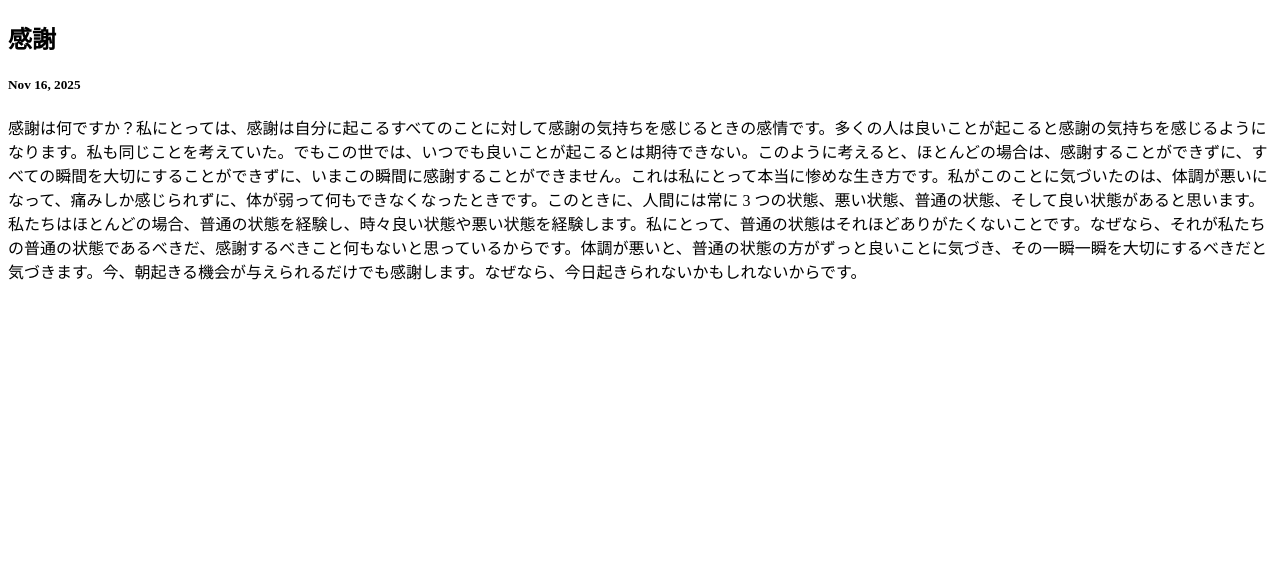
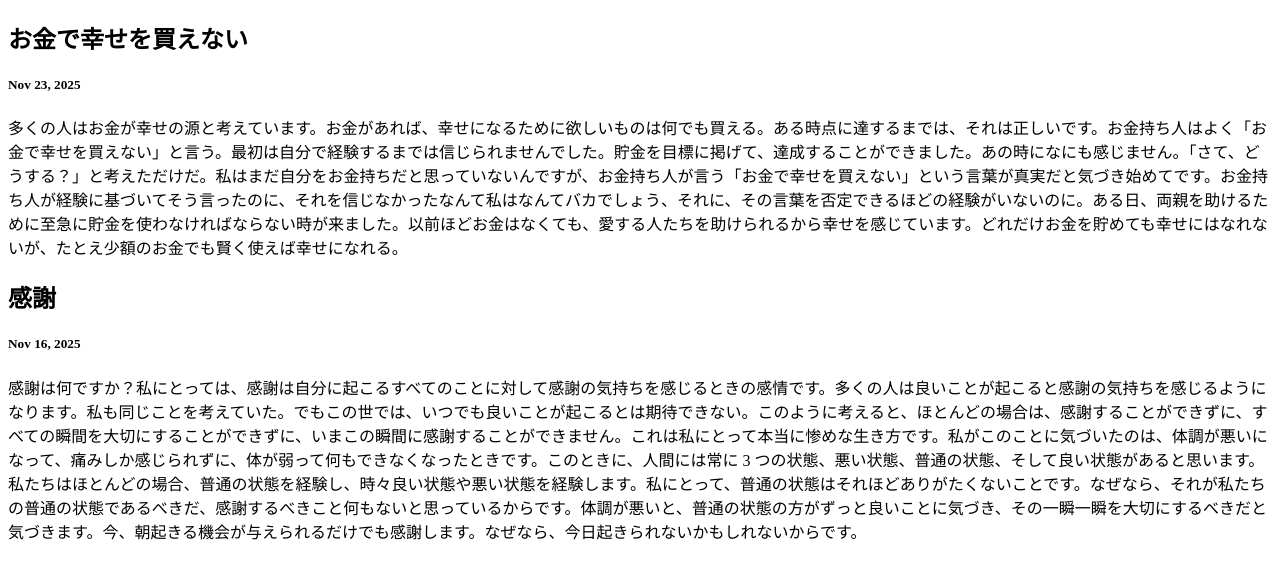
Before and after one commit to lutzid/blog, a plain HTML site: page index.html in a window 1280 px wide. Drawn offline with Linux system fonts and the light colour scheme.

Commit message:
Add post お金

```diff
--- a/index.html
+++ b/index.html
@@ -6,6 +6,11 @@
 </head>
 <body>
     <div>
+      <h2>お金で幸せを買えない</h2>
+      <h5>Nov 23, 2025</h5>
+      <p>多くの人はお金が幸せの源と考えています。お金があれば、幸せになるために欲しいものは何でも買える。ある時点に達するまでは、それは正しいです。お金持ち人はよく「お金で幸せを買えない」と言う。最初は自分で経験するまでは信じられませんでした。貯金を目標に掲げて、達成することができました。あの時になにも感じません。「さて、どうする？」と考えただけだ。私はまだ自分をお金持ちだと思っていないんですが、お金持ち人が言う「お金で幸せを買えない」という言葉が真実だと気づき始めてです。お金持ち人が経験に基づいてそう言ったのに、それを信じなかったなんて私はなんてバカでしょう、それに、その言葉を否定できるほどの経験がいないのに。ある日、両親を助けるために至急に貯金を使わなければならない時が来ました。以前ほどお金はなくても、愛する人たちを助けられるから幸せを感じています。どれだけお金を貯めても幸せにはなれないが、たとえ少額のお金でも賢く使えば幸せになれる。</p>
+    </div>
+    <div>
       <h2>感謝</h2>
       <h5>Nov 16, 2025</h5>
       <p>感謝は何ですか？私にとっては、感謝は自分に起こるすべてのことに対して感謝の気持ちを感じるときの感情です。多くの人は良いことが起こると感謝の気持ちを感じるようになります。私も同じことを考えていた。でもこの世では、いつでも良いことが起こるとは期待できない。このように考えると、ほとんどの場合は、感謝することができずに、すべての瞬間を大切にすることができずに、いまこの瞬間に感謝することができません。これは私にとって本当に惨めな生き方です。私がこのことに気づいたのは、体調が悪いになって、痛みしか感じられずに、体が弱って何もできなくなったときです。このときに、人間には常に 3 つの状態、悪い状態、普通の状態、そして良い状態があると思います。私たちはほとんどの場合、普通の状態を経験し、時々良い状態や悪い状態を経験します。私にとって、普通の状態はそれほどありがたくないことです。なぜなら、それが私たちの普通の状態であるべきだ、感謝するべきこと何もないと思っているからです。体調が悪いと、普通の状態の方がずっと良いことに気づき、その一瞬一瞬を大切にするべきだと気づきます。今、朝起きる機会が与えられるだけでも感謝します。なぜなら、今日起きられないかもしれないからです。</p>
```
